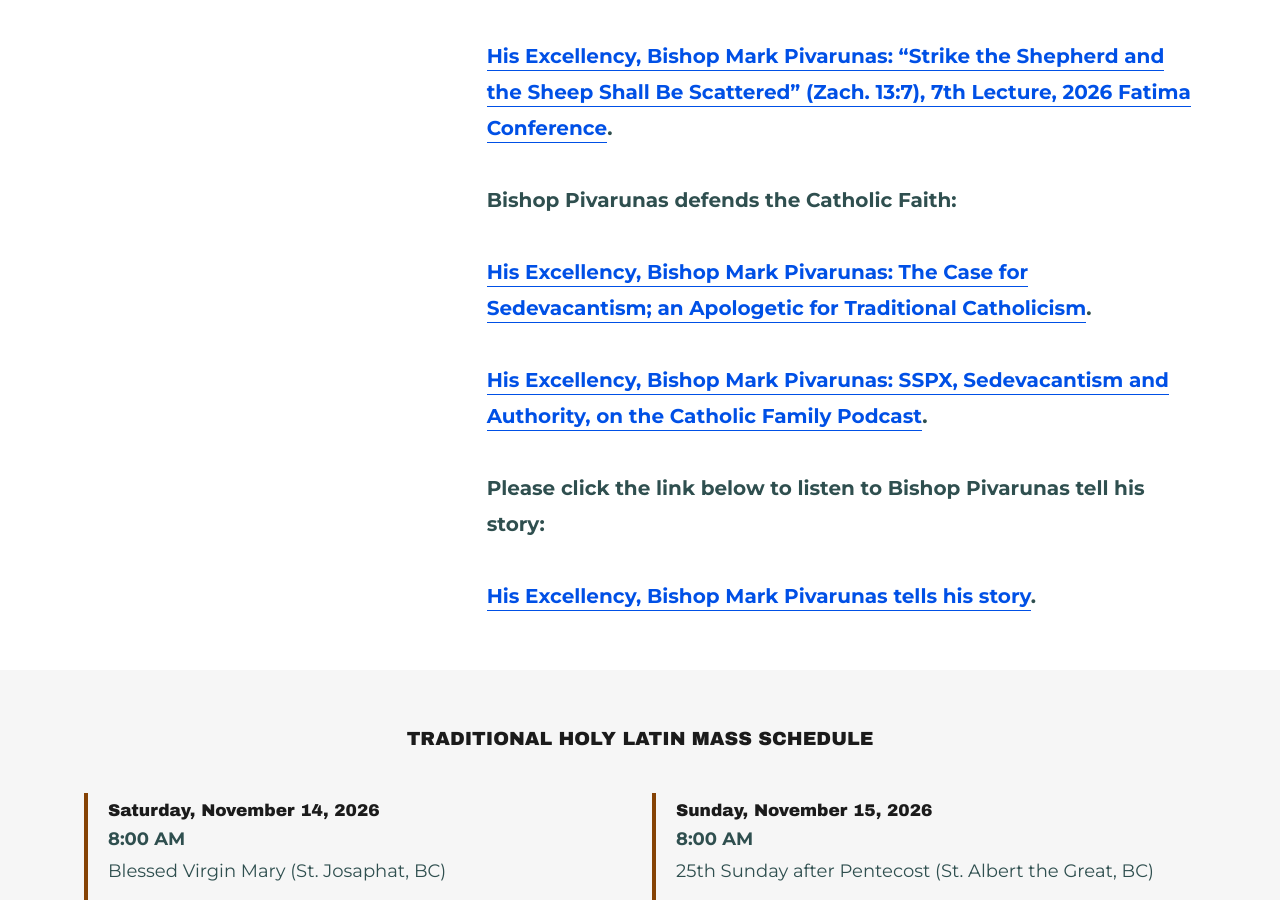
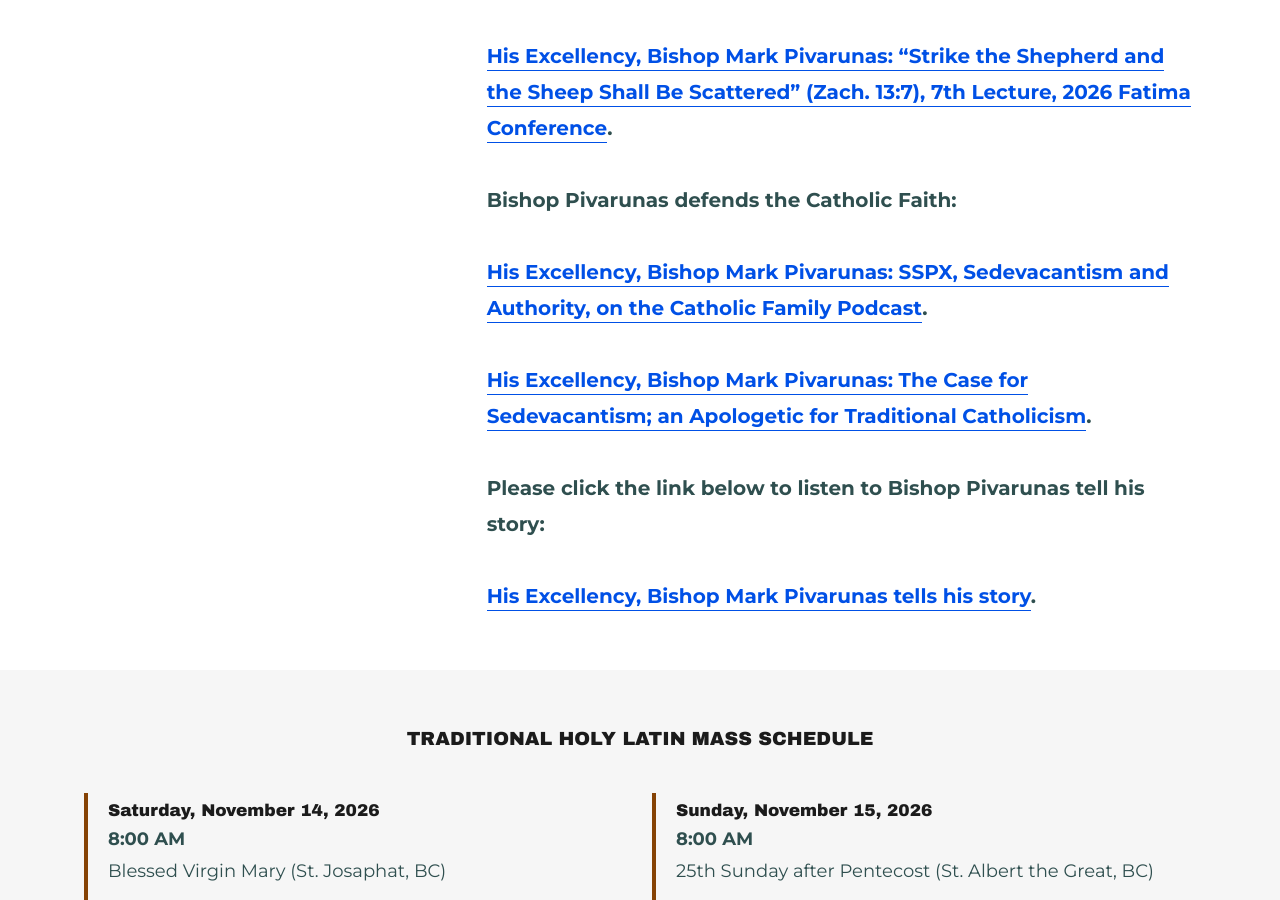
Before and after one commit to ourladymhtchurch/ourladymhtchurch.github.io, a Jekyll site: the page built from index.html, in a window 1280 px wide and 900 px high, scrolled down 1604 px. Built offline with Jekyll 4.4.1, drawn with Linux system fonts in a browser that asks for light colours.

```diff
--- a/index.html
+++ b/index.html
@@ -28,9 +28,9 @@ featured.yml, prayer.yml and devotions.yml.
 <p><br></p>
 <p><strong>Bishop Pivarunas defends the Catholic Faith:</strong></p>
 <p><br></p>
+<p><a href="https://www.youtube.com/watch?v=mqegmBCrYSI" target="_blank" rel="noopener"><strong>His Excellency, Bishop Mark Pivarunas: SSPX, Sedevacantism and Authority, on the Catholic Family Podcast</strong></a><strong>.</strong></p>
+<p><br></p>
 <p><a href="https://www.youtube.com/watch?v=nqgIlh5PGuE" target="_blank" rel="noopener"><strong>His Excellency, Bishop Mark Pivarunas: The Case for Sedevacantism; an Apologetic for Traditional Catholicism</strong></a><strong>.</strong></p>
-<p><br></p>
-<p><a href="https://www.youtube.com/watch?v=mqegmBCrYSI" target="_blank" rel="noopener"><strong>His Excellency, Bishop Mark Pivarunas: SSPX, Sedevacantism and Authority, on the Catholic Family Podcast</strong></a><strong>.</strong></p>
 <p><br></p>
 <p><strong>Please click the link below to listen to Bishop Pivarunas tell his story:</strong></p>
 <p><br></p>
```
